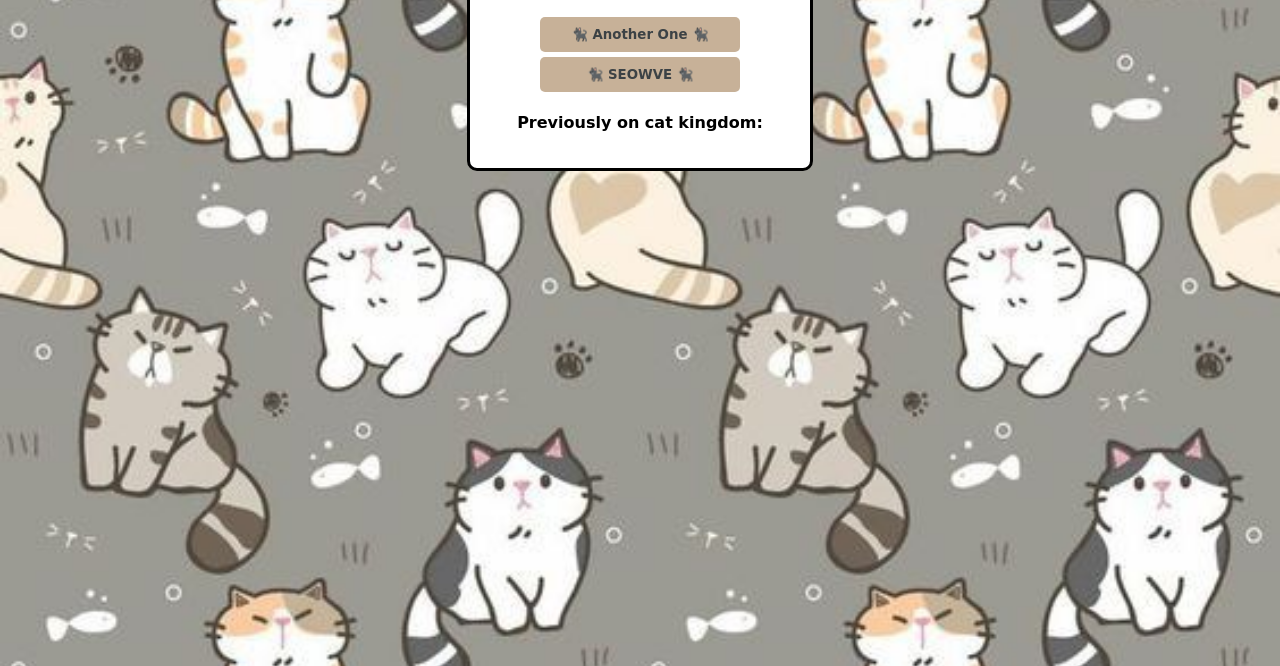
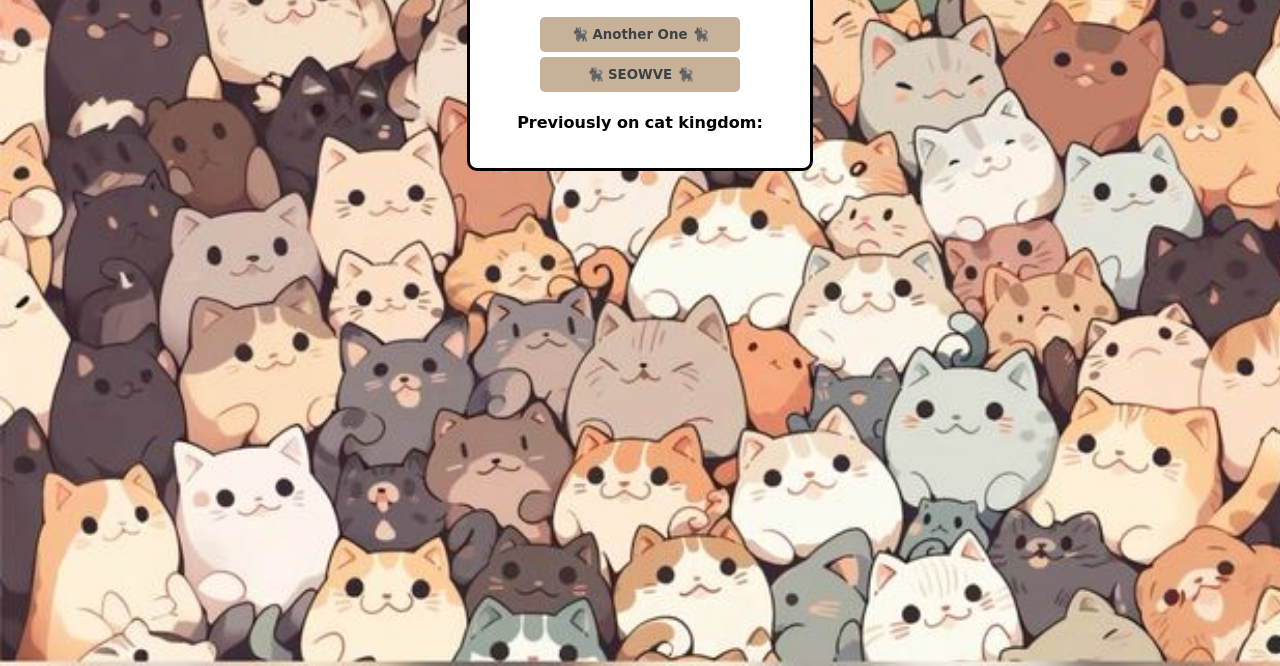
Before and after one commit to ZahraNikahd/KittyCounting, a plain HTML site: page index.html in a window 1280 px wide. Shown: the part 192-858 px from the top of the page. Drawn offline with Linux system fonts and the light colour scheme; a web font is replaced by a local one.

Commit message:
Change Background

```diff
--- a/index.css
+++ b/index.css
@@ -1,7 +1,7 @@
 @import url('https://fonts.googleapis.com/css2?family=Kablammo&display=swap');
 
 body {
-    background-image: url("background.jpeg");
+    background-image: url("backgroundCat.jpeg");
     background-size: cover;
 
     font-family:'Kablammo', cursive;
```
Also changed, not shown: background.jpeg (deleted), backgroundCat.jpeg (added).
